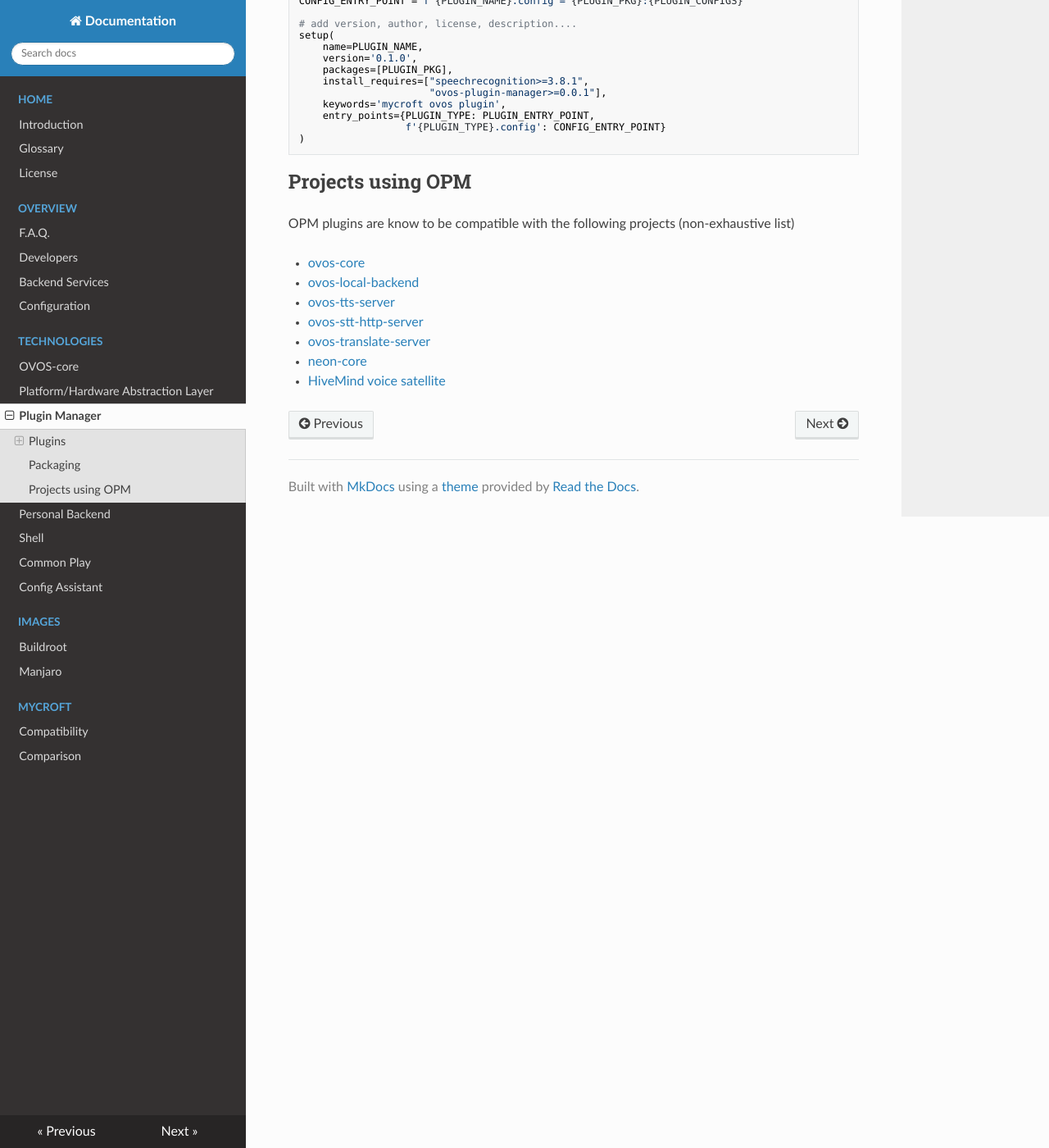
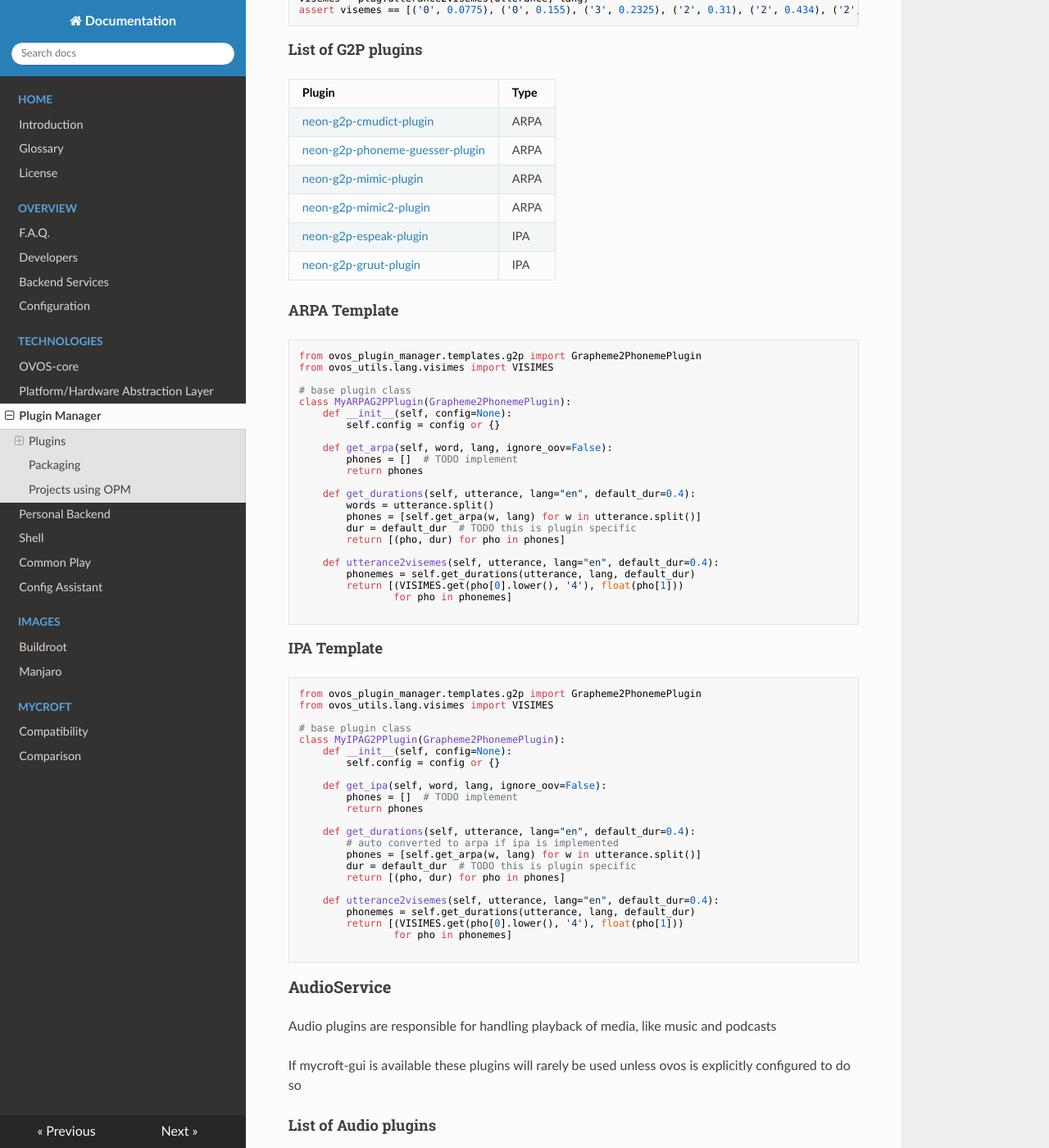
Before and after one commit to OpenVoiceOS/community-docs, an MkDocs documentation site: the page built from docs/OPM.md, in a window 1280 px wide and 1400 px high, scrolled down 6392 px. Shown: the whole window at 82% size. Built offline with MkDocs 1.6.1, drawn with Linux system fonts in a browser that asks for light colours; nearby versions of some CDN libraries; some of the changed text lies outside the part shown.

Commit message:
g2p plugin documentation

````diff
--- a/docs/OPM.md
+++ b/docs/OPM.md
@@ -185,6 +185,47 @@
 These plugins are used to auto generate mouth movements / visemes in the TTS stage, they can also be used to help
 configuring wake words or to facilitate training of TTS systems
 
+These plugins can provide phonemes either in ARPA or IPA alphabets, an automatic conversion will happen behind the scenes when needed
+
+Mouth movements are generated via a mapping of ARPA to VISEMES,
+
+Visemes are predefined mouth positions, timing per phonemes will default to 0.4 seconds if the plugin does not report a duration
+
+![visemes](http://www.web3.lu/wp-content/uploads/2014/09/visemes.jpg)
+
+Mapping based on [Jeffers phoneme to viseme map, seen in table 1](http://citeseerx.ist.psu.edu/viewdoc/download?doi=10.1.1.221.6377&rep=rep1&type=pdf), partially based on the "12 mouth shapes visuals seen [here](https://wolfpaulus.com/journal/software/lipsynchronization/)
+
+#### Public API
+
+All G2P plugins can be used as follows
+
+```python
+
+utterance = "hello world"
+word = "hello"
+lang="en-us"
+
+plug = G2pPlugin()
+
+# convert a word into a list of phonemes
+phones = plug.get_ipa(word, lang)
+assert phones == ['h', 'ʌ', 'l', 'oʊ']
+
+phones = plug.get_arpa(word, lang)
+assert phones == ['HH', 'AH', 'L', 'OW']
+
+# convert a utterance into a list of phonemes
+phones = plug.utterance2arpa(utterance, lang)
+assert phones == ['HH', 'AH', 'L', 'OW', '.', 'W', 'ER', 'L', 'D']
+
+phones = plug.utterance2ipa(utterance, lang)
+assert phones == ['h', 'ʌ', 'l', 'oʊ', '.', 'w', 'ɝ', 'l', 'd']
+
+# convert a utterance into a list of viseme, duration pairs
+visemes = plug.utterance2visemes(utterance, lang)
+assert visemes == [('0', 0.0775), ('0', 0.155), ('3', 0.2325), ('2', 0.31), ('2', 0.434), ('2', 0.558), ('3', 0.682), ('3', 0.806)]
+```
+
 #### List of G2P plugins
 
 | Plugin                                                                                        | Type |
@@ -195,6 +236,62 @@
 | [neon-g2p-mimic2-plugin](https://github.com/NeonJarbas/g2p-mimic2-plugin)                     | ARPA |
 | [neon-g2p-espeak-plugin](https://github.com/NeonJarbas/g2p-espeak-plugin)                     | IPA  |
 | [neon-g2p-gruut-plugin](https://github.com/NeonGeckoCom/g2p-gruut-plugin)                     | IPA  |
+
+#### ARPA Template
+
+```python
+from ovos_plugin_manager.templates.g2p import Grapheme2PhonemePlugin
+from ovos_utils.lang.visimes import VISIMES
+
+# base plugin class
+class MyARPAG2PPlugin(Grapheme2PhonemePlugin):
+    def __init__(self, config=None):
+        self.config = config or {}
+
+    def get_arpa(self, word, lang, ignore_oov=False):
+        phones = []  # TODO implement
+        return phones
+
+    def get_durations(self, utterance, lang="en", default_dur=0.4):
+        words = utterance.split()
+        phones = [self.get_arpa(w, lang) for w in utterance.split()]
+        dur = default_dur  # TODO this is plugin specific
+        return [(pho, dur) for pho in phones]
+
+    def utterance2visemes(self, utterance, lang="en", default_dur=0.4):
+        phonemes = self.get_durations(utterance, lang, default_dur)
+        return [(VISIMES.get(pho[0].lower(), '4'), float(pho[1]))
+                for pho in phonemes]
+
+```
+
+#### IPA Template
+
+```python
+from ovos_plugin_manager.templates.g2p import Grapheme2PhonemePlugin
+from ovos_utils.lang.visimes import VISIMES
+
+# base plugin class
+class MyIPAG2PPlugin(Grapheme2PhonemePlugin):
+    def __init__(self, config=None):
+        self.config = config or {}
+
+    def get_ipa(self, word, lang, ignore_oov=False):
+        phones = []  # TODO implement
+        return phones
+
+    def get_durations(self, utterance, lang="en", default_dur=0.4):
+        # auto converted to arpa if ipa is implemented
+        phones = [self.get_arpa(w, lang) for w in utterance.split()]
+        dur = default_dur  # TODO this is plugin specific
+        return [(pho, dur) for pho in phones]
+
+    def utterance2visemes(self, utterance, lang="en", default_dur=0.4):
+        phonemes = self.get_durations(utterance, lang, default_dur)
+        return [(VISIMES.get(pho[0].lower(), '4'), float(pho[1]))
+                for pho in phonemes]
+
+```
 
 ### AudioService
 
````
